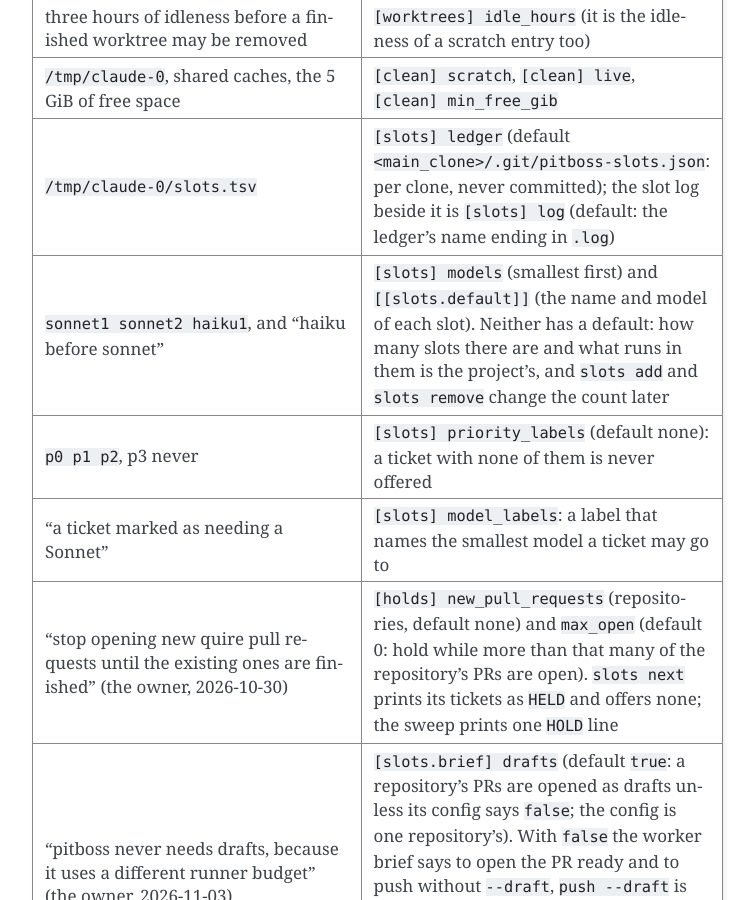
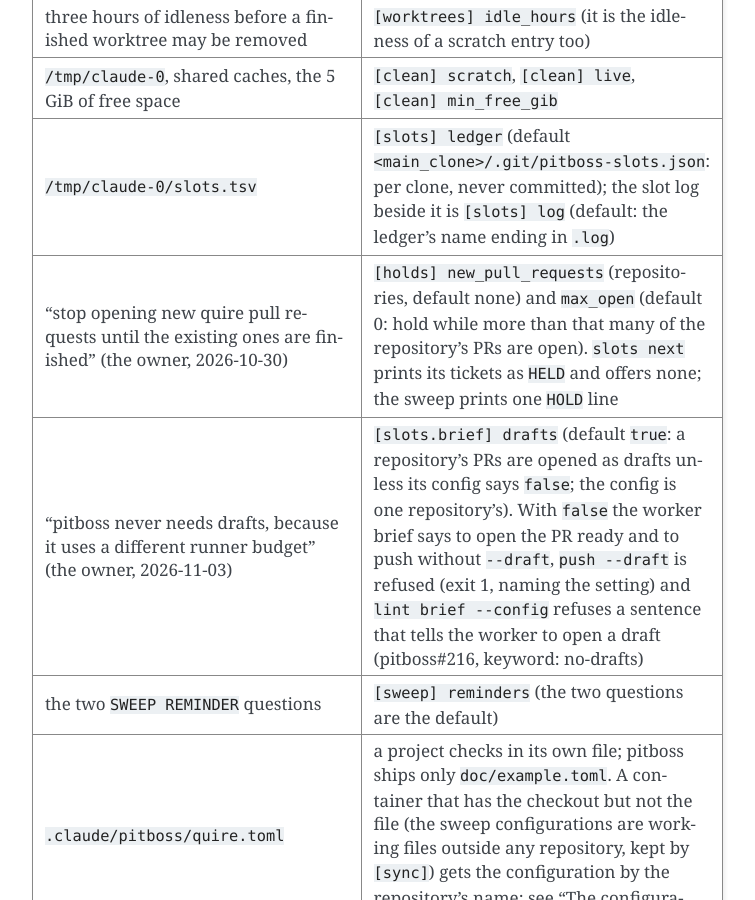
Before and after one commit to dev-skill-up/pitboss, a Sphinx documentation site: the page built from doc/design.rst, in a window 1280 px wide and 900 px high, scrolled down 1564 px. Shown: the whole window, without its empty margins (388-1143 px from the left). Built offline with Sphinx 7.4.7, drawn with Linux system fonts in a browser that asks for light colours.

Commit message:
Take main's side of the doc lines the merge kept (pitboss#94)
Co-Authored-By: Claude Sonnet 5.5 <noreply@anthropic.com>
Claude-Session: https://claude.ai/code/session_01HwLsLtFgHv4ix6TZzPYRcT

```diff
--- a/doc/design.rst
+++ b/doc/design.rst
@@ -70,17 +70,6 @@ What was project-specific, and where it went
      - ``[slots] ledger`` (default ``<main_clone>/.git/pitboss-slots.json``:
        per clone, never committed); the slot log beside it is ``[slots] log``
        (default: the ledger's name ending in ``.log``)
-   * - ``sonnet1 sonnet2 haiku1``, and "haiku before sonnet"
-     - ``[slots] models`` (smallest first) and ``[[slots.default]]`` (the
-       name and model of each slot). Neither has a default: how many slots
-       there are and what runs in them is the project's, and ``slots add``
-       and ``slots remove`` change the count later
-   * - ``p0 p1 p2``, p3 never
-     - ``[slots] priority_labels`` (default none): a ticket with none of
-       them is never offered
-   * - "a ticket marked as needing a Sonnet"
-     - ``[slots] model_labels``: a label that names the smallest model a
-       ticket may go to
    * - "stop opening new quire pull requests until the existing ones are
        finished" (the owner, 2026-10-30)
      - ``[holds] new_pull_requests`` (repositories, default none) and
```
Also changed, not shown: docs/quire-inventory.md (+1 -1 lines), plugins/pitboss/skills/sweep/references/sweep.md (+2 -3 lines), 1 other file.
